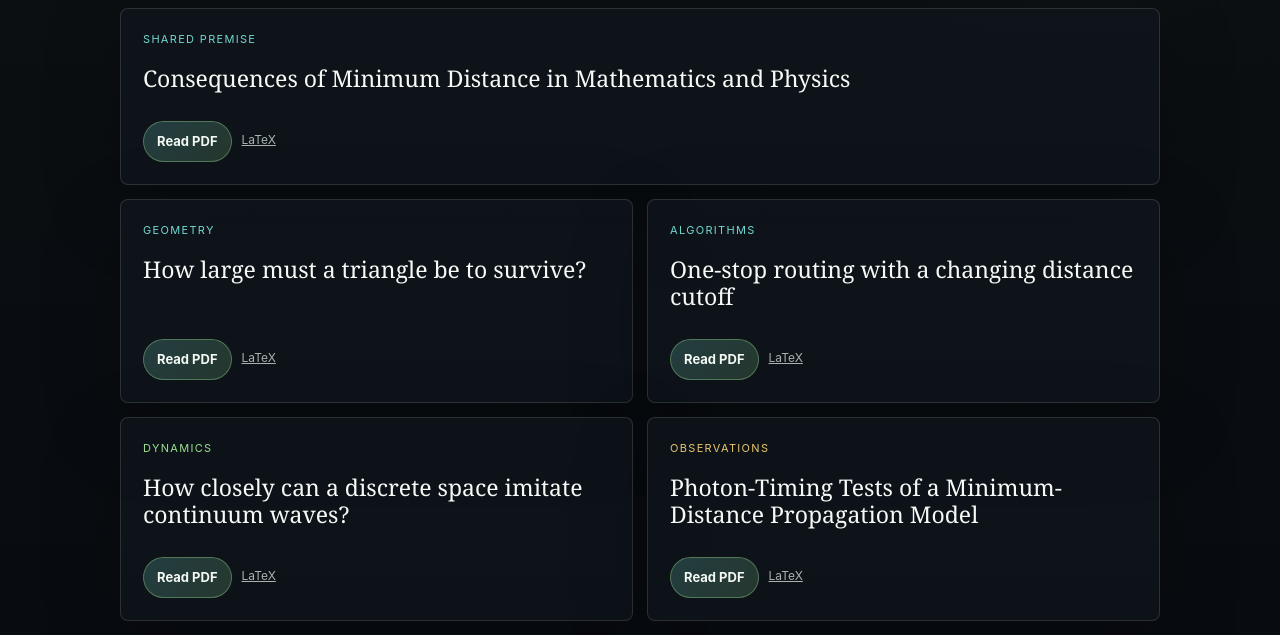
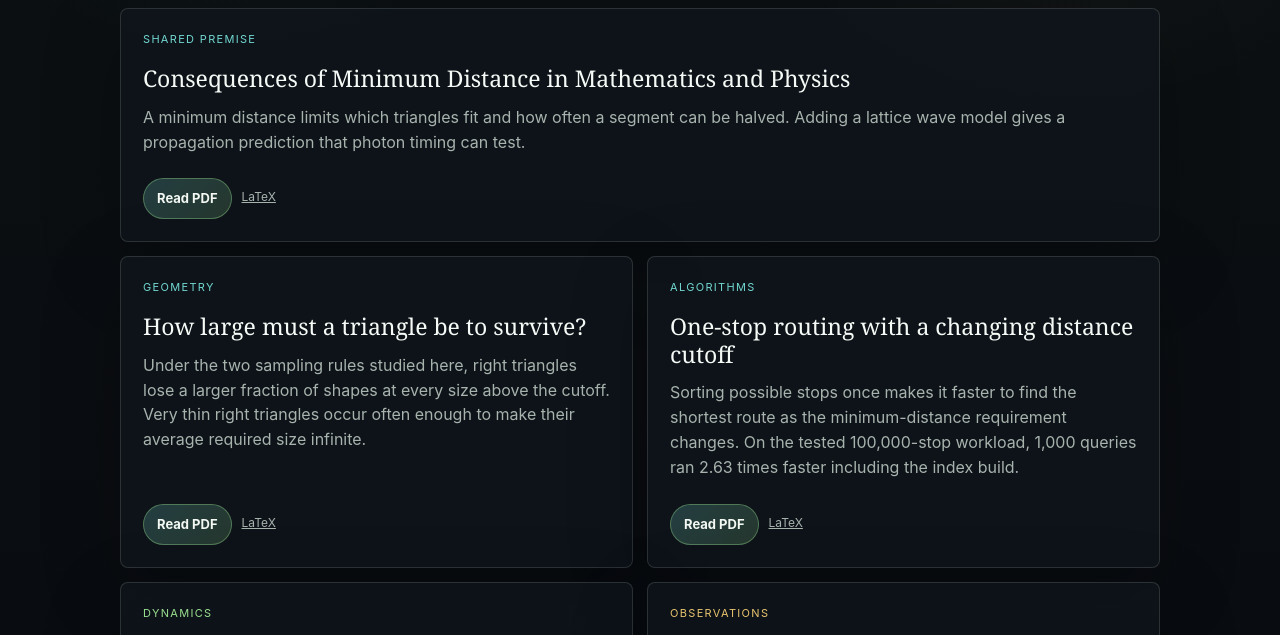
Before and after one commit to jonland82/minimum-distance-analytical-mechanics, a plain HTML site: page index.html in a window 1280 px wide. Shown: the part 578-1213 px from the top of the page. Drawn offline with nearby package versions, Linux system fonts and the light colour scheme.

Commit message:
Add concise takeaways to each paper card

```diff
--- a/index.html
+++ b/index.html
@@ -20,6 +20,7 @@
     #papers .section-head { margin-bottom: 16px; }
     #papers .story-card { min-height: 0; }
     #papers .actions { padding-top: 16px; }
+    #papers .story-card p { font-size: 16px; line-height: 1.55; padding-bottom: 8px; }
     @media (max-width: 520px) {
       .title-row { gap: 12px; }
       .distance-icon { width: 64px; height: 64px; }
@@ -56,11 +57,11 @@
     <section id="papers" aria-labelledby="papers-title">
       <div class="section-head"><h2 id="papers-title">Papers</h2></div>
       <div class="story-grid paper-list companion-grid">
-        <article class="story-card"><span class="eyebrow cyan">Shared premise</span><h3>Consequences of Minimum Distance in Mathematics and Physics</h3><div class="actions"><a class="button primary" href="consequences_of_minimum_distance.pdf" aria-label="Read Consequences of Minimum Distance in Mathematics and Physics (PDF)">Read PDF</a><a class="text-link" href="consequences_of_minimum_distance.tex" aria-label="LaTeX source for Consequences of Minimum Distance in Mathematics and Physics">LaTeX</a></div></article>
-        <article class="story-card"><span class="eyebrow cyan">Geometry</span><h3>How large must a triangle be to survive?</h3><div class="actions"><a class="button primary" href="triangle_companion/triangle_exclusion.pdf" aria-label="Read How large must a triangle be to survive? (PDF)">Read PDF</a><a class="text-link" href="triangle_companion/triangle_exclusion.tex" aria-label="LaTeX source for How large must a triangle be to survive?">LaTeX</a></div></article>
-        <article class="story-card"><span class="eyebrow cyan">Algorithms</span><h3>One-stop routing with a changing distance cutoff</h3><div class="actions"><a class="button primary" href="routing_note/one_stop_routing.pdf" aria-label="Read One-stop routing with a changing distance cutoff (PDF)">Read PDF</a><a class="text-link" href="routing_note/one_stop_routing.tex" aria-label="LaTeX source for One-stop routing with a changing distance cutoff">LaTeX</a></div></article>
-        <article class="story-card"><span class="eyebrow green">Dynamics</span><h3>How closely can a discrete space imitate continuum waves?</h3><div class="actions"><a class="button primary" href="dynamics_study/dynamics_note.pdf" aria-label="Read How closely can a discrete space imitate continuum waves? (PDF)">Read PDF</a><a class="text-link" href="dynamics_study/dynamics_note.tex" aria-label="LaTeX source for How closely can a discrete space imitate continuum waves?">LaTeX</a></div></article>
-        <article class="story-card"><span class="eyebrow gold">Observations</span><h3>Photon-Timing Tests of a Minimum-Distance Propagation Model</h3><div class="actions"><a class="button primary" href="companion_note/photon_timing_companion.pdf" aria-label="Read Photon-Timing Tests of a Minimum-Distance Propagation Model (PDF)">Read PDF</a><a class="text-link" href="companion_note/photon_timing_companion.tex" aria-label="LaTeX source for Photon-Timing Tests of a Minimum-Distance Propagation Model">LaTeX</a></div></article>
+        <article class="story-card"><span class="eyebrow cyan">Shared premise</span><h3>Consequences of Minimum Distance in Mathematics and Physics</h3><p>A minimum distance limits which triangles fit and how often a segment can be halved. Adding a lattice wave model gives a propagation prediction that photon timing can test.</p><div class="actions"><a class="button primary" href="consequences_of_minimum_distance.pdf" aria-label="Read Consequences of Minimum Distance in Mathematics and Physics (PDF)">Read PDF</a><a class="text-link" href="consequences_of_minimum_distance.tex" aria-label="LaTeX source for Consequences of Minimum Distance in Mathematics and Physics">LaTeX</a></div></article>
+        <article class="story-card"><span class="eyebrow cyan">Geometry</span><h3>How large must a triangle be to survive?</h3><p>Under the two sampling rules studied here, right triangles lose a larger fraction of shapes at every size above the cutoff. Very thin right triangles occur often enough to make their average required size infinite.</p><div class="actions"><a class="button primary" href="triangle_companion/triangle_exclusion.pdf" aria-label="Read How large must a triangle be to survive? (PDF)">Read PDF</a><a class="text-link" href="triangle_companion/triangle_exclusion.tex" aria-label="LaTeX source for How large must a triangle be to survive?">LaTeX</a></div></article>
+        <article class="story-card"><span class="eyebrow cyan">Algorithms</span><h3>One-stop routing with a changing distance cutoff</h3><p>Sorting possible stops once makes it faster to find the shortest route as the minimum-distance requirement changes. On the tested 100,000-stop workload, 1,000 queries ran 2.63 times faster including the index build.</p><div class="actions"><a class="button primary" href="routing_note/one_stop_routing.pdf" aria-label="Read One-stop routing with a changing distance cutoff (PDF)">Read PDF</a><a class="text-link" href="routing_note/one_stop_routing.tex" aria-label="LaTeX source for One-stop routing with a changing distance cutoff">LaTeX</a></div></article>
+        <article class="story-card"><span class="eyebrow green">Dynamics</span><h3>How closely can a discrete space imitate continuum waves?</h3><p>Waves on a discrete lattice can closely match waves in continuous space. Suitable stable interactions cancel progressively more of the slowdown as their range grows.</p><div class="actions"><a class="button primary" href="dynamics_study/dynamics_note.pdf" aria-label="Read How closely can a discrete space imitate continuum waves? (PDF)">Read PDF</a><a class="text-link" href="dynamics_study/dynamics_note.tex" aria-label="LaTeX source for How closely can a discrete space imitate continuum waves?">LaTeX</a></div></article>
+        <article class="story-card"><span class="eyebrow gold">Observations</span><h3>Photon-Timing Tests of a Minimum-Distance Propagation Model</h3><p>Published photon-timing measurements put upper limits on the model's effective interaction length. The strongest limit is still about 60 million Planck lengths, showing the sensitivity gap to that scale.</p><div class="actions"><a class="button primary" href="companion_note/photon_timing_companion.pdf" aria-label="Read Photon-Timing Tests of a Minimum-Distance Propagation Model (PDF)">Read PDF</a><a class="text-link" href="companion_note/photon_timing_companion.tex" aria-label="LaTeX source for Photon-Timing Tests of a Minimum-Distance Propagation Model">LaTeX</a></div></article>
       </div>
     </section>
   </main>
```
